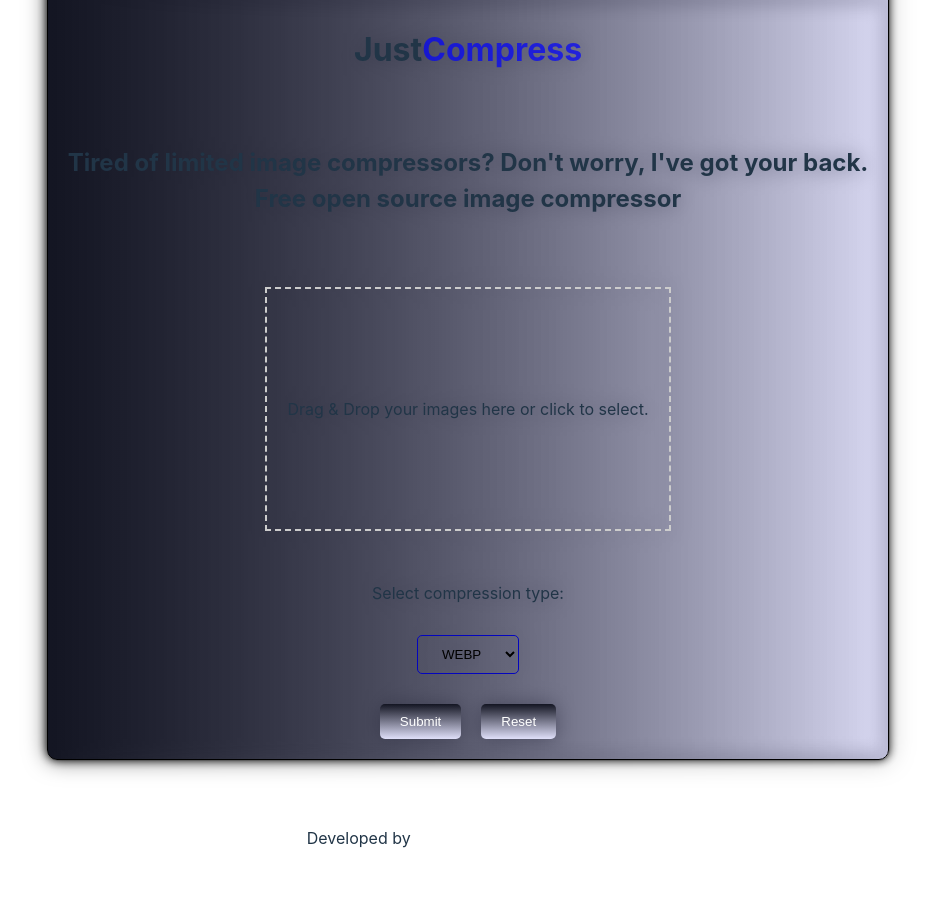
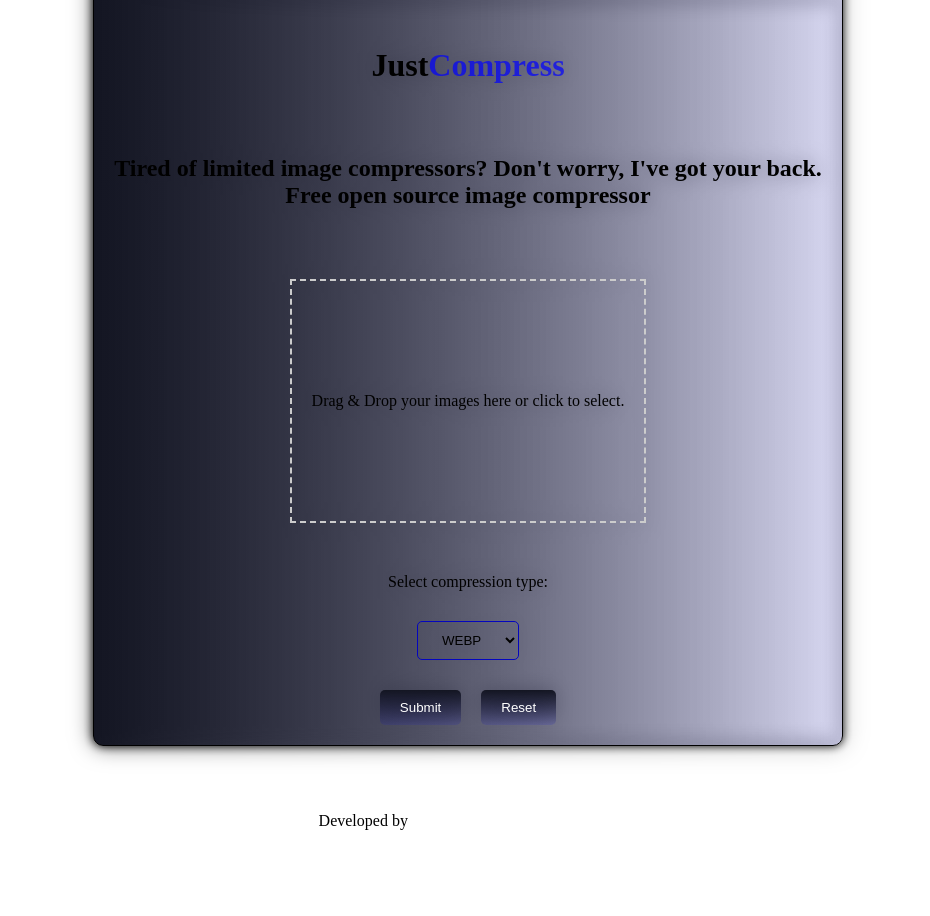
Before and after one commit to MrRobot4042212/JustCompress, a website built with Vite: page index.html in a window 1280 px wide. Shown: the whole page, without its empty margins (172-1102 px from the left). Built offline with nearby package versions, Linux system fonts and the light colour scheme.

Commit message:
hotfix light mode

```diff
--- a/style.css
+++ b/style.css
@@ -1,17 +1,3 @@
-:root {
-  font-family: Inter, system-ui, Avenir, Helvetica, Arial, sans-serif;
-  line-height: 1.5;
-  font-weight: 400;
-
-  color-scheme: light dark;
-  color: rgba(255, 255, 255, 0.87);
-  background-color: #131522;
-
-  font-synthesis: none;
-  text-rendering: optimizeLegibility;
-  -webkit-font-smoothing: antialiased;
-  -moz-osx-font-smoothing: grayscale;
-}
 body{
   display: flex;
   justify-content: center;
@@ -130,20 +116,3 @@ footer aside svg:hover{
   fill: rgb(5, 50, 191,1);
 
 }
-
-
-
-
-
-@media (prefers-color-scheme: light) {
-  :root {
-    color: #213547;
-    background-color: #ffffff;
-  }
-  a:hover {
-    color: #747bff;
-  }
-  button {
-    background-color: #f9f9f9;
-  }
-}
```
Also changed, not shown: index.html (+1 -1 lines).
